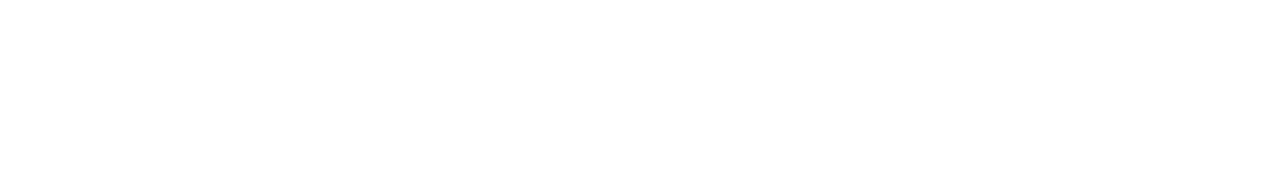
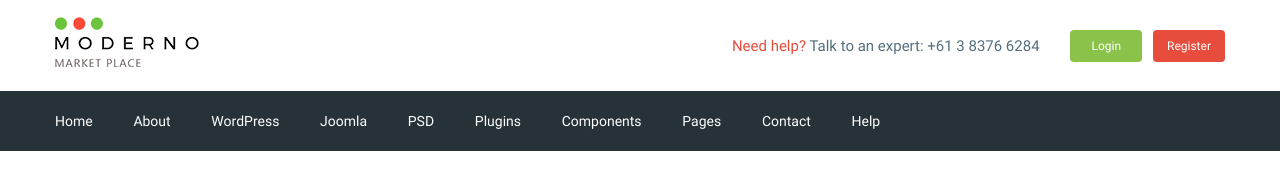
Before and after one commit to VSprod/market-place, a website: page app/index.html in a window 1280 px wide. Drawn offline with nearby package versions, Linux system fonts and the light colour scheme; files that its build step writes are made by us from their sources.

Commit message:
added header

```diff
--- a/app/index.html
+++ b/app/index.html
@@ -1,5 +1,6 @@
 <!DOCTYPE html>
 <html lang="en">
+
 <head>
     <meta charset="UTF-8">
     <meta name="viewport" content="width=device-width, initial-scale=1.0">
@@ -8,9 +9,104 @@
     <link rel="stylesheet" href="css/libs.min.css">
     <link rel="stylesheet" href="css/style.min.css">
 </head>
+
 <body>
+
+
+    <header class="header">
+
+        <div class="header__top">
+            <div class="container">
+                <div class="header__top-inner">
+                    <div class="header__logo">
+                        <a href="#">
+                            <img src="images/logo.png" alt="">
+                        </a>
+                    </div>
+                    <div class="header__text">
+                        <a href="#">
+                            <span>Need help?</span>
+                        </a>
+                        Talk to an expert:
+                        <a class="header__phone" href="tel:61383766284">+61 3 8376 6284</a>
+                    </div>
+
+                    <div class="header__box">
+                        <a class="basket" href="#"></a>
+                        <a class="header__btn header__btn-login" href="#">Login</a>
+                        <a class="header__btn header__btn-register" href="https://www.google.com/">Register</a>
+                    </div>
+                </div>
+            </div>
+        </div>
+
+        <div class="header__menu">
+            <div class="container">
+                <nav class="menu">
+                    <ul class="menu__list">
+                        <li>
+                            <a href="#">
+                                Home
+                            </a>
+                        </li>
+                        <li>
+                            <a href="#">
+                                About
+                            </a>
+                        </li>
+                        <li>
+                            <a href="#">
+                                WordPress
+                            </a>
+                        </li>
+                        <li>
+                            <a href="#">
+                                Joomla
+                            </a>
+                        </li>
+                        <li>
+                            <a href="#">
+                                PSD
+                            </a>
+                        </li>
+                        <li>
+                            <a href="#">
+                                Plugins
+                            </a>
+                        </li>
+                        <li>
+                            <a href="#">
+                                Components
+                            </a>
+                        </li>
+                        <li>
+                            <a href="#">
+                                Pages
+                            </a>
+                        </li>
+                        <li>
+                            <a href="#">
+                                Contact
+                            </a>
+                        </li>
+                        <li>
+                            <a href="#">
+                                Help
+                            </a>
+                        </li>
+                    </ul>
+                </nav>
+            </div>
+        </div>
+
+
+    </header>
+
+
+
     <script src="https://ajax.googleapis.com/ajax/libs/jquery/3.5.1/jquery.min.js"></script>
     <script src="js/libs.min.js"></script>
     <script src="js/main.min.js"></script>
 </body>
+
 </html>
--- /dev/null
+++ b/app/scss/_fonts.scss
@@ -0,0 +1,25 @@
+@font-face{
+    font-family: 'Roboto-Regular', sans-serif;
+    src:url('../fonts/Roboto-Regular.woff2') format('woff2'),
+        url('../fonts/Roboto-Regular.woff') format('woff');
+    font-weight: 400;
+    font-display: swap;
+}
+
+@font-face {
+    font-family: 'Roboto-Medium';
+    src: url('../fonts/Roboto-Medium.woff') format('woff'),
+         url('../fonts/Roboto-Medium.woff2') format('woff2');
+    font-weight: 500;
+    font-display: swap;
+
+}
+
+@font-face {
+    font-family: 'Roboto-Regular';
+    src: url('../fonts/Roboto-Regular.woff') format('woff'),
+         url('../fonts/Roboto-Regular.woff2') format('woff2');
+    font-weight: 700;
+    font-display: swap;
+
+}
--- /dev/null
+++ b/app/scss/_global.scss
@@ -0,0 +1,36 @@
+html{
+    box-sizing: border-box;
+}
+*,
+*::before,
+*::after{
+    box-sizing: inherit;           /*наследует значение родителя*/
+}
+a{
+    display: inline-block;
+    text-decoration: none;
+    color: $text;
+}
+ul,
+li{
+    margin: 0;
+    padding: 0;
+    list-style: none;
+}
+
+body{
+    font-family: 'Roboto-Regular', sans-serif;
+    font-weight: 400;
+    font-size: 15px;
+    line-height: 24px;
+    color: $text;
+
+}
+
+
+.container{
+    max-width: 1200px;
+    margin: 0 auto;
+    padding: 0 15px;
+
+}
--- /dev/null
+++ b/app/scss/_vars.scss
@@ -0,0 +1,4 @@
+$text: #546e7a;
+$red: #e74c3c;
+$green: #8bc34a;
+$bg: #263238;
--- a/app/scss/style.scss
+++ b/app/scss/style.scss
@@ -1,4 +1,64 @@
-body{
+@import '_vars';
+@import '_global';
+@import '_fonts.scss';
+
+
+
+.header__top-inner{
+    display: flex;
+    justify-content: space-between;
+    height: 91px;
+     align-items: center;       //центрировать текст
+}
+.header__text{
+    margin-left: auto;
+    margin-right: 27px;
+    span{
+        color: $red;
+    }
+}
+
+.header__btn{
+    color: #fff;
+    width: 72px;
+    padding: 4px ;
+    border-radius: 4px;
     text-align: center;
-    background-color: #fff;
+    font-size: 12px;
+
 }
+
+.header__btn-login{
+    background-color: $green;
+
+}
+
+.header__btn-register{
+    background-color: $red;
+    margin-left: 7px;
+}
+
+.header__menu{
+    background-color: $bg;
+}
+
+.menu{
+    display: flex;
+    align-items: center;
+    height: 60px;
+}
+
+.menu__list{
+    li{
+        display: inline-block;
+        & + li{
+            margin-left: 37px;
+
+        }
+    }
+    a{
+        color: #fff;
+        font-size: 14px;
+    }
+
+}
--- a/gulpfile.js
+++ b/gulpfile.js
@@ -9,7 +9,7 @@ let gulp = require('gulp'),
 
 
 gulp.task('sass', function (){
-   return gulp.src('app/scss/style.scss')
+   return gulp.src('app/scss/**/*.scss')
            .pipe(sass({outputStyle: 'compressed'}))
            .pipe(rename({suffix: '.min'}))
            .pipe(autoprefixer({
@@ -61,7 +61,7 @@ gulp.task('browser-sync', function() {
 });
 
 gulp.task('watch', function(){
-    gulp.watch('app/scss/style.scss', gulp.parallel('sass'))
+    gulp.watch('app/scss/**/*.scss', gulp.parallel('sass'))
     gulp.watch('app/*.html', gulp.parallel('html'))
     gulp.watch('app/js/*.js', gulp.parallel('js'))
 });
```
Also changed, not shown: app/fonts/Roboto-Bold.woff (added), app/fonts/Roboto-Bold.woff2 (added), app/fonts/Roboto-Medium.woff (added), app/fonts/Roboto-Medium.woff2 (added), app/fonts/Roboto-Regular.woff (added), app/fonts/Roboto-Regular.woff2 (added), app/images/logo.png (added).
